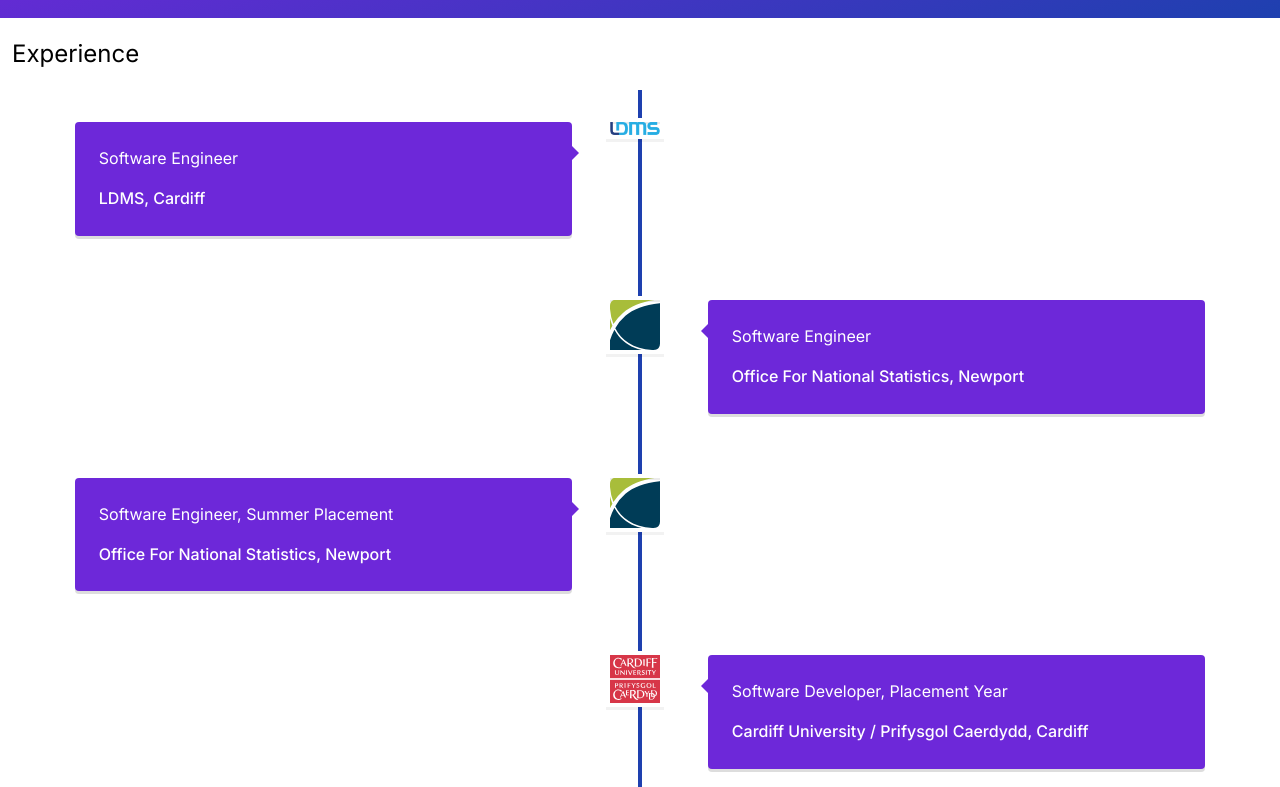
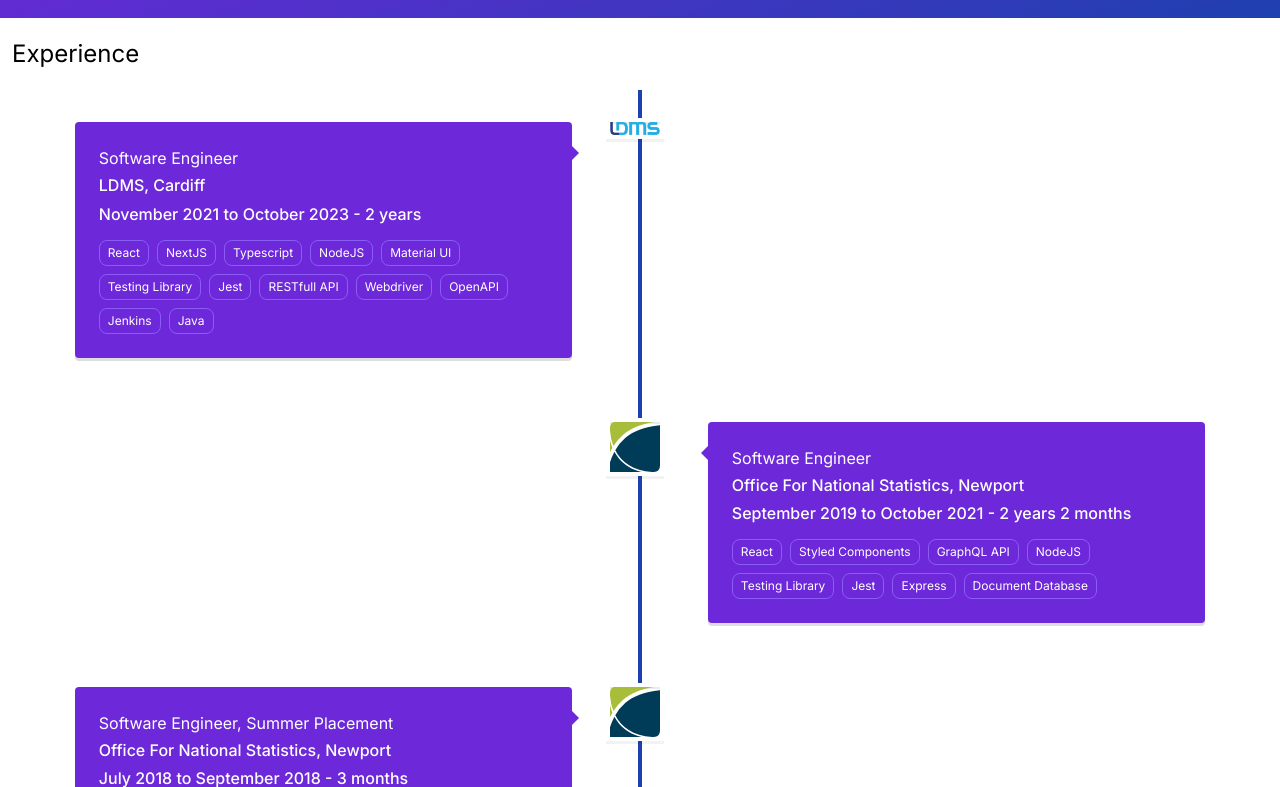
Before and after one commit to MattElcock/matt-elcock, a Next.js app: page / in a window 1280 px wide. Shown: the part 933-1720 px from the top of the page. Built offline with nearby package versions, Linux system fonts and the light colour scheme.

Commit message:
refactor: styles, added tags to experience

```diff
--- a/src/features/Experience/Experience.tsx
+++ b/src/features/Experience/Experience.tsx
@@ -1,14 +1,19 @@
 "use client";
 
 import { Container } from "@/components/Container";
+import Image from "next/image";
 import {
   VerticalTimeline,
   VerticalTimelineElement,
 } from "react-vertical-timeline-component";
 import "react-vertical-timeline-component/style.min.css";
-import Image from "next/image";
+import "./css.css";
 import colors from "tailwindcss/colors";
-import { ReactNode } from "react";
+
+type Tag = {
+  label: string;
+  href: string;
+};
 
 type TimelineElementProps = {
   date: string;
@@ -16,6 +21,7 @@ type TimelineElementProps = {
   imgAlt: string;
   jobTitle: string;
   workplace: string;
+  tags: Tag[];
 };
 
 const TimelineElement = ({
@@ -24,6 +30,7 @@ const TimelineElement = ({
   date,
   imgSrc,
   imgAlt,
+  tags,
 }: TimelineElementProps) => {
   return (
     <VerticalTimelineElement
@@ -31,7 +38,6 @@ const TimelineElement = ({
       contentArrowStyle={{
         borderRight: `7px solid  ${colors.violet[700]}`,
       }}
-      date={date}
       iconStyle={{
         background: "#fff",
         width: "auto",
@@ -40,8 +46,25 @@ const TimelineElement = ({
       }}
       icon={<Image src={imgSrc} alt={imgAlt} width={50} height={50} priority />}
     >
-      <h3>{jobTitle}</h3>
-      <p>{workplace}</p>
+      <div className="space-y-3">
+        <div className="vertical-timeline-element-content-header">
+          <h3>{jobTitle}</h3>
+          <p>{workplace}</p>
+          <p>{date}</p>
+        </div>
+
+        <div className="vertical-timeline-element-content-footer flex gap-2 flex-wrap">
+          {tags.map((tag) => (
+            <a
+              key={`tag-${tag.label}`}
+              href={tag.href}
+              className="rounded-lg border border-violet-500 w-[fit-content] py-1 px-2 text-xs"
+            >
+              {tag.label}
+            </a>
+          ))}
+        </div>
+      </div>
     </VerticalTimelineElement>
   );
 };
@@ -57,6 +80,29 @@ const Experience = () => {
           date="November 2021 to October 2023 - 2 years"
           jobTitle="Software Engineer"
           workplace="LDMS, Cardiff"
+          tags={[
+            { label: "React", href: "https://react.dev/" },
+            { label: "NextJS", href: "https://react.dev/" },
+            { label: "Typescript", href: "https://www.typescriptlang.org/" },
+            { label: "NodeJS", href: "https://nodejs.org/" },
+            { label: "Material UI", href: "https://mui.com/" },
+            { label: "Testing Library", href: "https://testing-library.com/" },
+            {
+              label: "Jest",
+              href: "https://jestjs.io/",
+            },
+            {
+              label: "RESTfull API",
+              href: "https://blog.postman.com/rest-api-examples/",
+            },
+            { label: "Webdriver", href: "https://webdriver.io/" },
+            {
+              label: "OpenAPI",
+              href: "https://www.openapis.org/",
+            },
+            { label: "Jenkins", href: "https://www.jenkins.io/" },
+            { label: "Java", href: "https://www.java.com/" },
+          ]}
         />
         <TimelineElement
           imgSrc="/img/ons.svg"
@@ -64,6 +110,28 @@ const Experience = () => {
           date="September 2019 to October 2021 - 2 years 2 months"
           jobTitle="Software Engineer"
           workplace="Office For National Statistics, Newport"
+          tags={[
+            { label: "React", href: "https://react.dev/" },
+            {
+              label: "Styled Components",
+              href: "https://styled-components.com/",
+            },
+            { label: "GraphQL API", href: "https://graphql.org/" },
+            { label: "NodeJS", href: "https://nodejs.org/" },
+            { label: "Testing Library", href: "https://testing-library.com/" },
+            {
+              label: "Jest",
+              href: "https://jestjs.io/",
+            },
+            {
+              label: "Express",
+              href: "https://expressjs.com/",
+            },
+            {
+              label: "Document Database",
+              href: "https://en.wikipedia.org/wiki/Document-oriented_database",
+            },
+          ]}
         />
         <TimelineElement
           imgSrc="/img/ons.svg"
@@ -71,6 +139,30 @@ const Experience = () => {
           date="July 2018 to September 2018 - 3 months"
           jobTitle="Software Engineer, Summer Placement"
           workplace="Office For National Statistics, Newport"
+          tags={[
+            { label: "React", href: "https://react.dev/" },
+            {
+              label: "Styled Components",
+              href: "https://styled-components.com/",
+            },
+            {
+              label: "RESTfull API",
+              href: "https://blog.postman.com/rest-api-examples/",
+            },
+            { label: "NodeJS", href: "https://nodejs.org/" },
+            { label: "Testing Library", href: "https://testing-library.com/" },
+            { label: "Enzyme", href: "https://www.npmjs.com/package/enzyme" },
+            {
+              label: "Jest",
+              href: "https://jestjs.io/",
+            },
+            {
+              label: "Express",
+              href: "https://expressjs.com/",
+            },
+
+            { label: "SQL", href: "https://en.wikipedia.org/wiki/SQL" },
+          ]}
         />
         <TimelineElement
           imgSrc="/img/cardiff-university.svg"
@@ -78,6 +170,12 @@ const Experience = () => {
           date="July 2017 to June 2018 - 1 year"
           jobTitle="Software Developer, Placement Year"
           workplace="Cardiff University / Prifysgol Caerdydd, Cardiff"
+          tags={[
+            { label: "HTML", href: "https://en.wikipedia.org/wiki/HTML" },
+            { label: "CSS", href: "https://en.wikipedia.org/wiki/CSS" },
+            { label: "jQuery", href: "https://jquery.com/" },
+            { label: "Squiz", href: "https://www.squiz.net/" },
+          ]}
         />
       </VerticalTimeline>
     </Container>
--- /dev/null
+++ b/src/features/Experience/css.css
@@ -0,0 +1,14 @@
+.vertical-timeline-element-content .vertical-timeline-element-content-header p {
+    margin: 3px 0
+}
+
+.vertical-timeline-element-content .vertical-timeline-element-content-summary  p {
+    font-size: inherit;
+    font-weight: normal;
+}
+
+.vertical-timeline-element-content:after {
+    content: none;
+    display: initial;
+    clear: none;
+}
```
